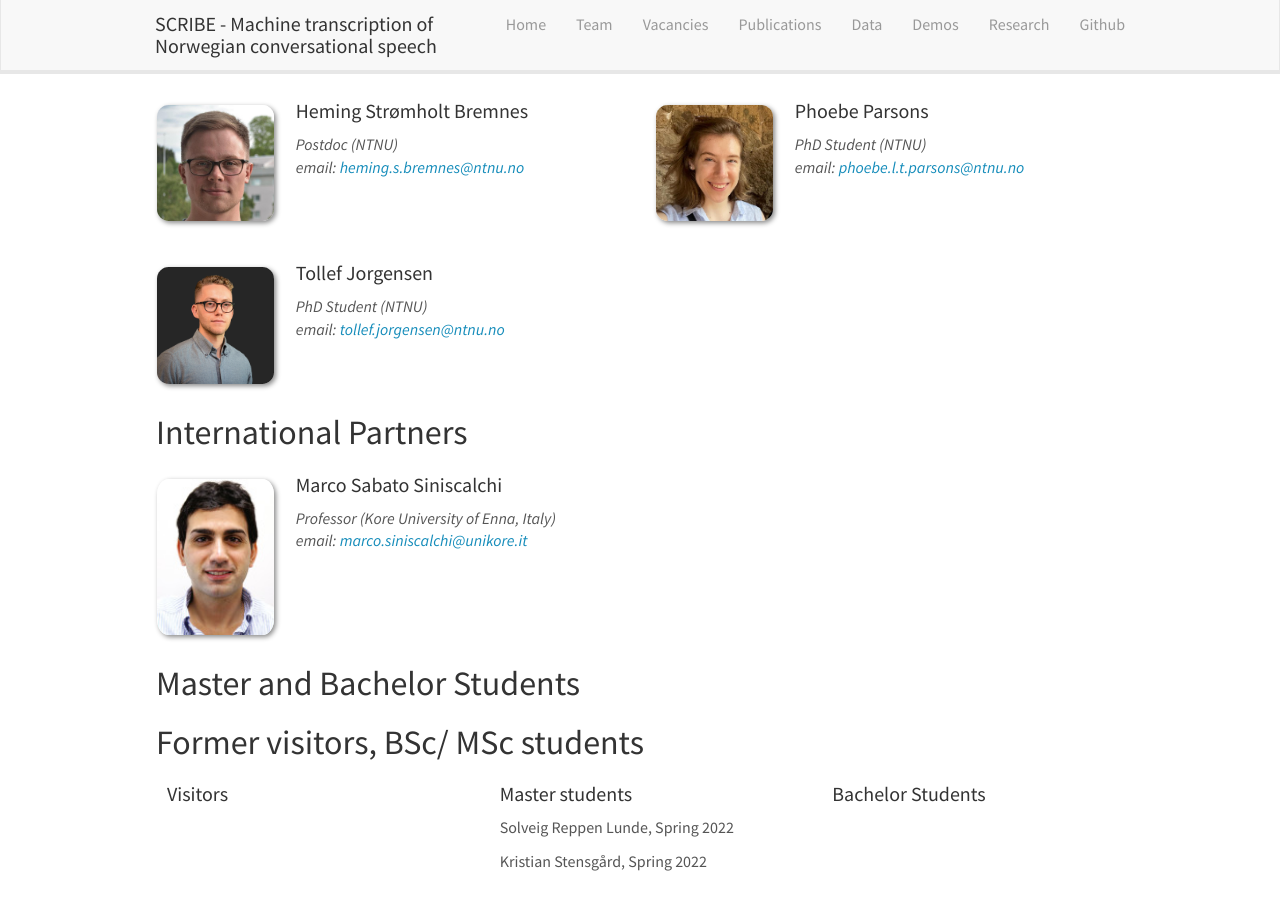
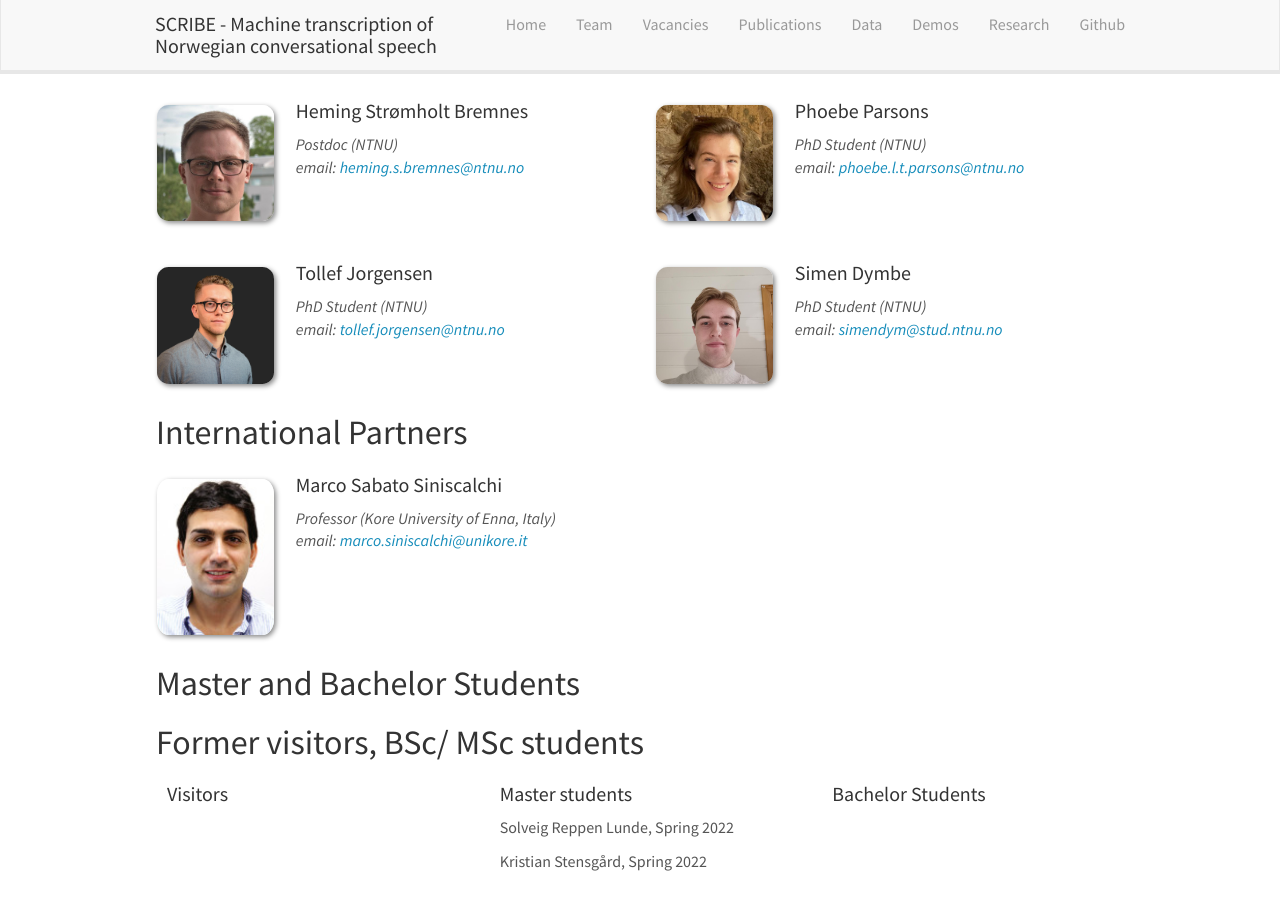
Before and after one commit to scribe-project/scribe-project.github.io, a Jekyll site: the page built from _pages/team.md, in a window 1280 px wide and 900 px high, scrolled down 1472 px. Built offline with Jekyll 4.4.1, drawn with Linux system fonts in a browser that asks for light colours; nearby versions of some CDN libraries.

Commit message:
added Simen to the team

```diff
--- a/_data/news.yml
+++ b/_data/news.yml
@@ -1,4 +1,6 @@
 # Note: it is not allowed to use ":" in the news text.
+- date: 18. Jun. 2024
+  headline: <b>Simen Dymbe is joining the SCRIBE team!! He will start in August.</b>
 - date: 22. May. 2024
   headline: <b>SCRIBE members are presenting at <a href="https://lrec-coling-2024.org/">LREC/Coling</a> in Torino, Italy!</b>
 - date: 14. Mar. 2024
--- a/_data/team_members.yml
+++ b/_data/team_members.yml
@@ -103,6 +103,12 @@
   email: tollef.jorgensen@ntnu.no
   number_educ: 0
 
+- name: Simen Dymbe
+  photo: simen.jpg
+  info: PhD Student (NTNU)
+  email: simendym@stud.ntnu.no
+  number_educ: 0
+
 #<!-- - name: "This could be you !"
 #  photo: rock.jpg
 #  info: See <a href="http://www.allanlab.org/vacancies">openings</a> for more info
```
Also changed, not shown: images/teampic/simen.jpg (added).
